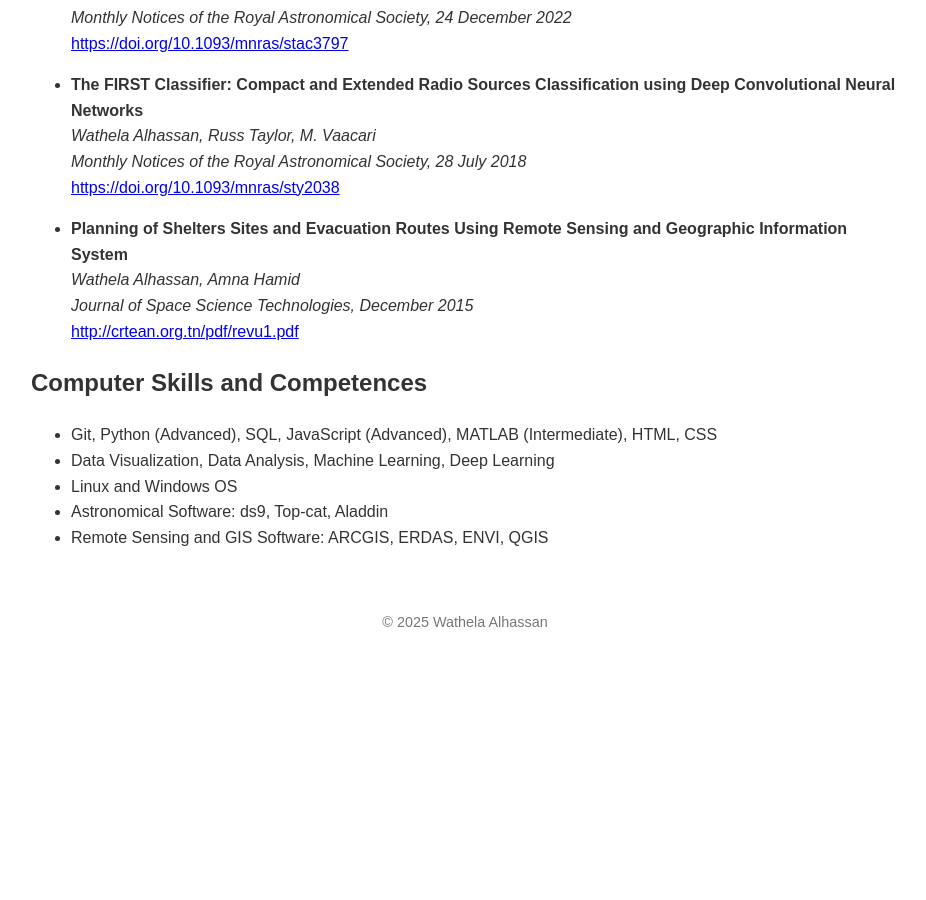
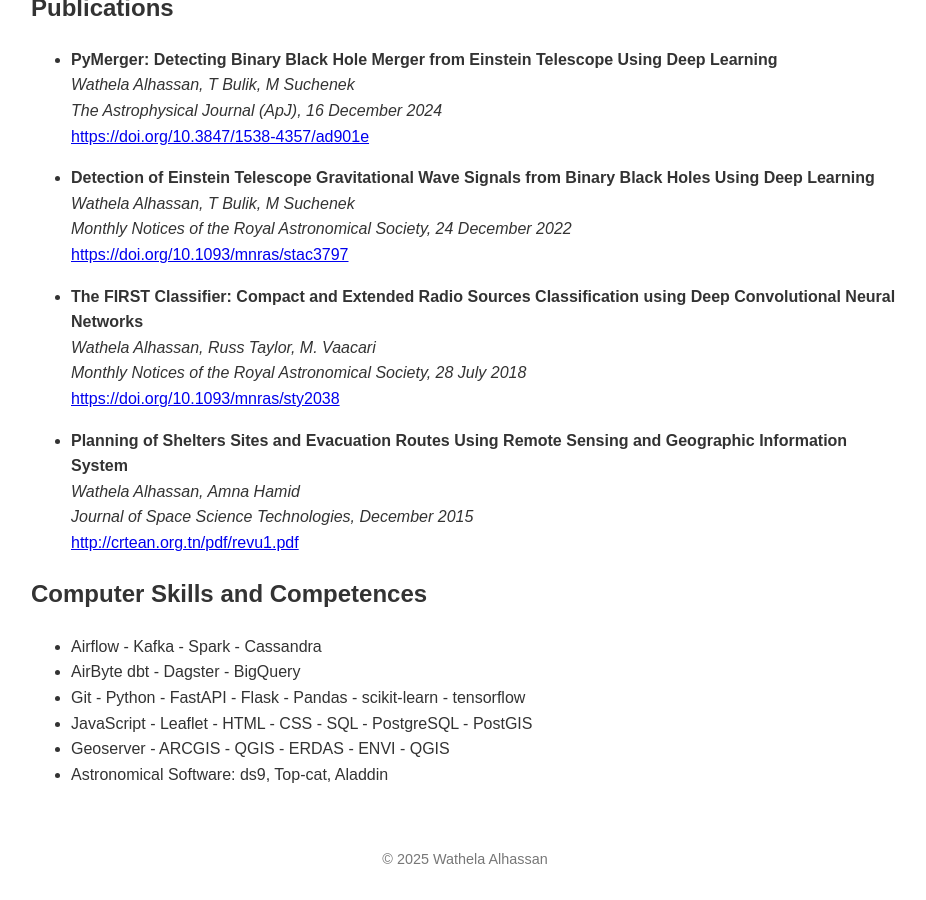
Before and after one commit to wathela/wathela.github.io, a Jekyll site: the page built from cv.md, in a window 1280 px wide and 900 px high, scrolled down 2305 px. Shown: the whole window, without its empty margins (175-1101 px from the left). Built offline with Jekyll 4.4.1, drawn with Linux system fonts in a browser that asks for light colours; before the commit the page ends 2968 px from its top, so only the background shows below that; some of the changed text lies outside the part shown.

Commit message:
Update cv

```diff
--- a/cv.md
+++ b/cv.md
@@ -95,8 +101,9 @@ permalink: /cv/
 
 ## Computer Skills and Competences
 
-- Git, Python (Advanced), SQL, JavaScript (Advanced), MATLAB (Intermediate), HTML, CSS
-- Data Visualization, Data Analysis, Machine Learning, Deep Learning
-- Linux and Windows OS
+- Airflow - Kafka - Spark - Cassandra
+- AirByte dbt - Dagster - BigQuery
+- Git - Python - FastAPI - Flask - Pandas - scikit-learn - tensorflow
+- JavaScript - Leaflet - HTML - CSS - SQL - PostgreSQL - PostGIS
+- Geoserver - ARCGIS - QGIS - ERDAS - ENVI - QGIS
 - Astronomical Software: ds9, Top-cat, Aladdin
-- Remote Sensing and GIS Software: ARCGIS, ERDAS, ENVI, QGIS
```
Also changed, not shown: other parts of cv.md (+6 -0 lines).
